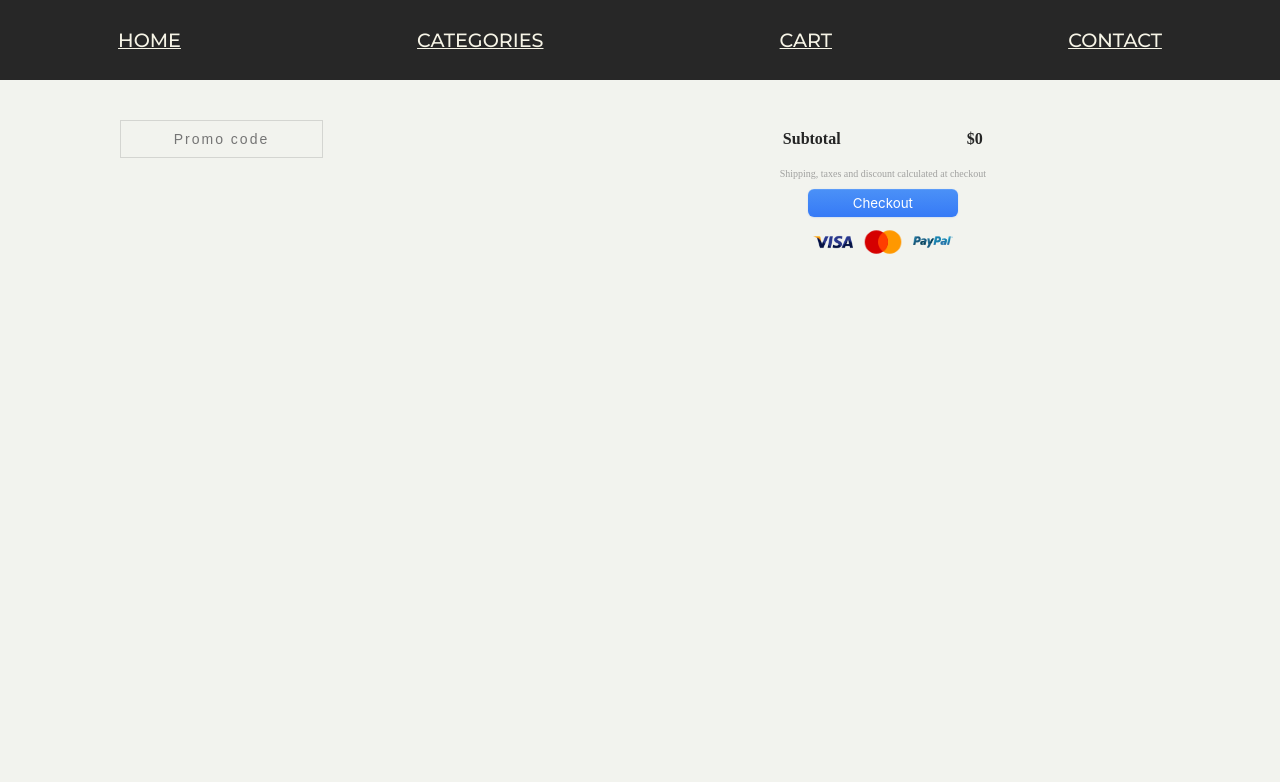
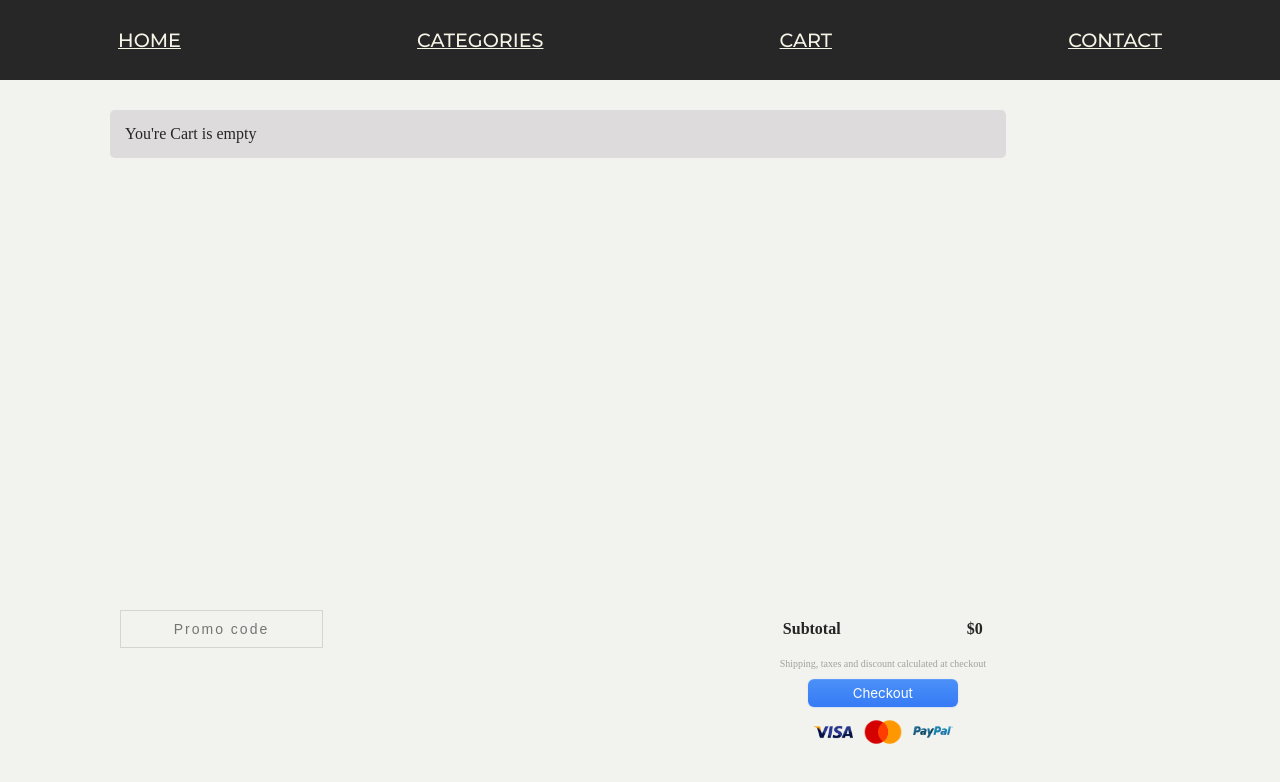
Before and after one commit to michalsamulak/ReactShop, a React (Vite) app: page /Cart in a window 1280 px wide. Shown: the top 782 px of the page. Built offline with nearby package versions, Linux system fonts and the light colour scheme.

Commit message:
render message if cart is empty

```diff
--- a/src/components/CartProduct.tsx
+++ b/src/components/CartProduct.tsx
@@ -13,7 +13,9 @@ import {
 
 export const CartProduct = () => {
     const { cartProducts } = useCart();
-    console.log(cartProducts);
+
+
+    if(cartProducts.length === 0) return (<CartProduktWrapper>You're Cart is empty</CartProduktWrapper>)
 
     return (
         <>
@@ -38,7 +40,7 @@ export const CartProduct = () => {
                                     {quantity}
                                 </CartProductQuantity>
                                 <CartProductBtn>+</CartProductBtn>
-                                <CartProductText>${price}</CartProductText>
+                                <CartProductText>${price * quantity}</CartProductText>
                                 <BtnRemove>&#x2715;</BtnRemove>
                             </CartQtyActions>
                         </CartProductBox>
--- a/src/context/ShopContaxt.tsx
+++ b/src/context/ShopContaxt.tsx
@@ -26,6 +26,7 @@ export type ICartActions = {
     getQuantity: (id: number) => number;
     cartProducts: ICartProduct[];
     getTotalPrice: () => number;
+
 };
 
 const ShopContext = createContext({} as ICartActions);
@@ -96,6 +97,7 @@ export const ShopProvider = ({ children }: IContextChildren) => {
         return Number(total.toFixed(2))
     }
 
+
     const providerValues = {
         add,
         decrice,
@@ -103,6 +105,7 @@ export const ShopProvider = ({ children }: IContextChildren) => {
         getQuantity,
         cartProducts,
         getTotalPrice,
+
     };
 
     return (
```
